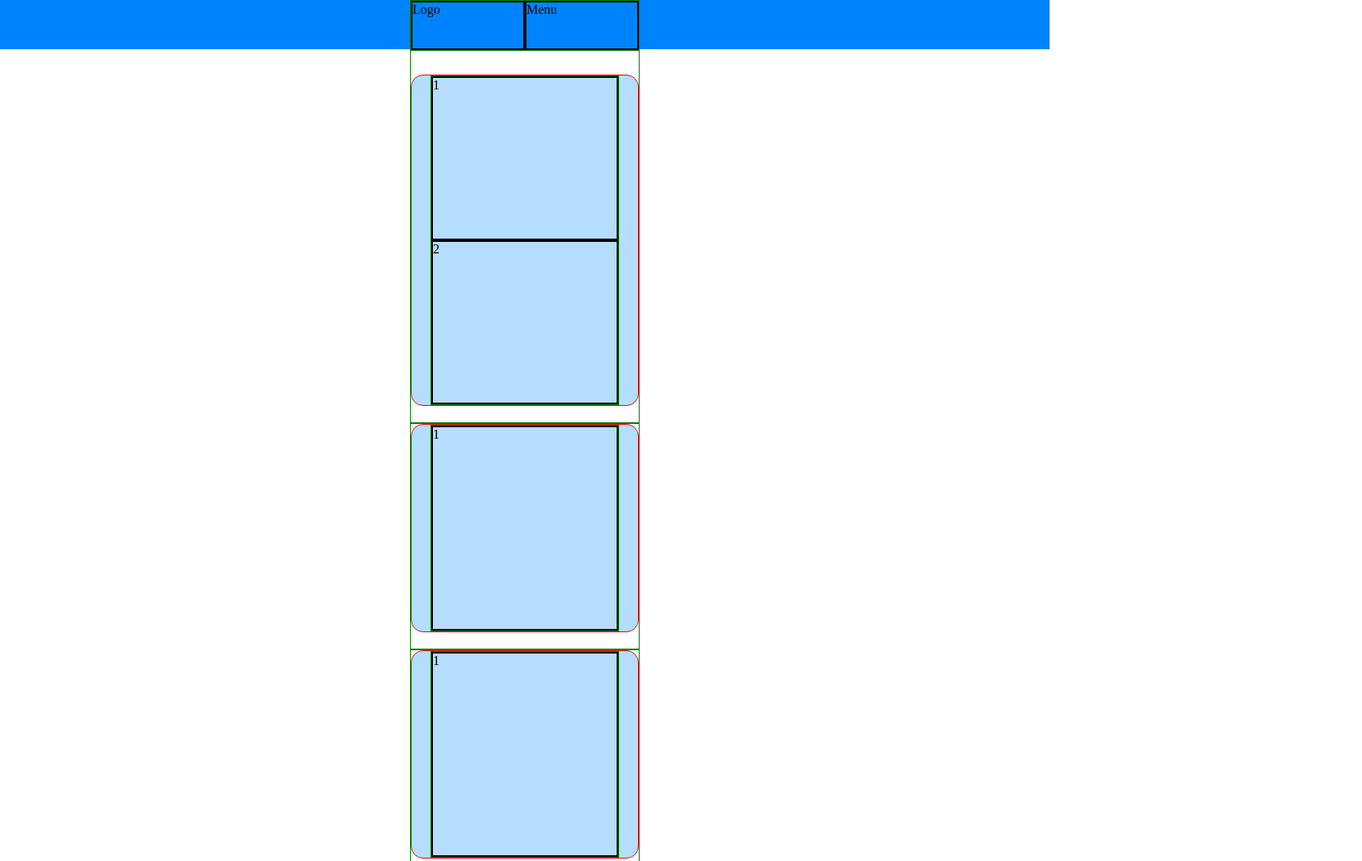
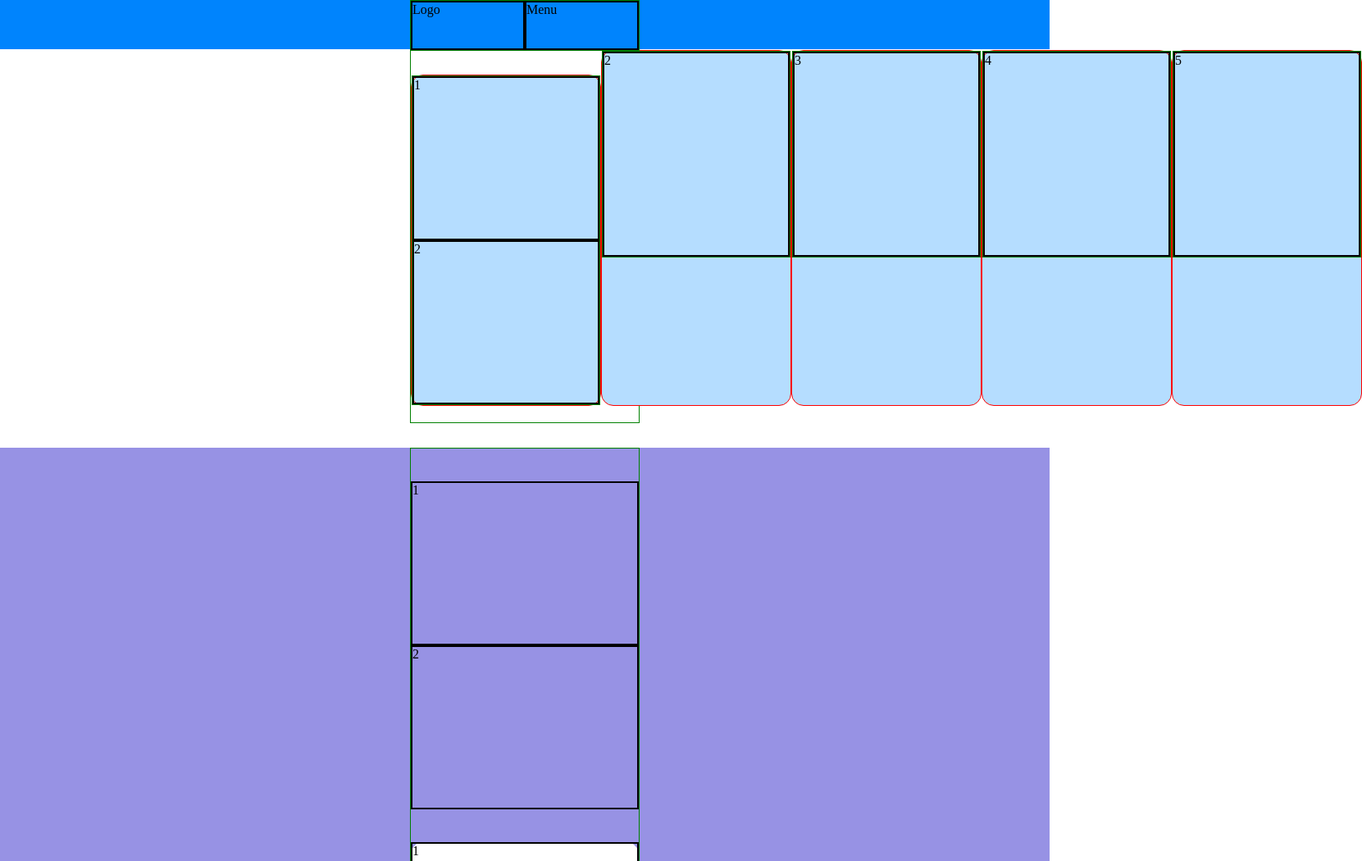
Before and after one commit to Alethepata/htmlcss-responsive-layout, a plain HTML site: page index.html in a window 1280 px wide. Shown: the top 1050 px of the page at 82% size, 1661 px wide, since content can reach past the window. Drawn offline with Linux system fonts and the light colour scheme.

Commit message:
[Edit] 1° section - first container

```diff
--- a/index.html
+++ b/index.html
@@ -21,39 +21,31 @@
 
     <main>
         <section>  <!-- 1° SECTION -->
-            <div class="first container debug debug-container">
-                <div class="row border-radius flex direction-column">
+            <div class="first container debug debug-container flex direction">
+                <div class="row border-radius">
                     <div class="second container">
                         <div class="col debug debug-first-col"> 1</div>
                         <div class="col debug debug-first-col">2</div>
                     </div>
                 </div>
-            </div>
-            <div class="first container debug debug-container">
-                <div class="row border-radius flex direction-column">
+                <div class="row border-radius">
                     <div class="second container">
-                        <div class="col debug debug-col"> 1</div>
+                        <div class="col debug debug-col"> 2</div>
                     </div>
                 </div>
-            </div>
-            <div class="first container debug debug-container">
-                <div class="row border-radius flex direction-column">
+                <div class="row border-radius">
                     <div class="second container">
-                        <div class="col debug debug-col"> 1</div>
+                        <div class="col debug debug-col"> 3</div>
                     </div>
                 </div>
-            </div>
-            <div class="first container debug debug-container">
-                <div class="row border-radius flex direction-column">
+                <div class="row border-radius">
                     <div class="second container">
-                        <div class="col debug debug-col"> 1</div>
+                        <div class="col debug debug-col"> 4</div>
                     </div>
                 </div>
-            </div>
-            <div class="first container debug debug-container">
-                <div class="row border-radius flex direction-column">
+                <div class="row border-radius">
                     <div class="second container">
-                        <div class="col debug debug-col"> 1</div>
+                        <div class="col debug debug-col"> 5</div>
                     </div>
                 </div>
             </div>
```
